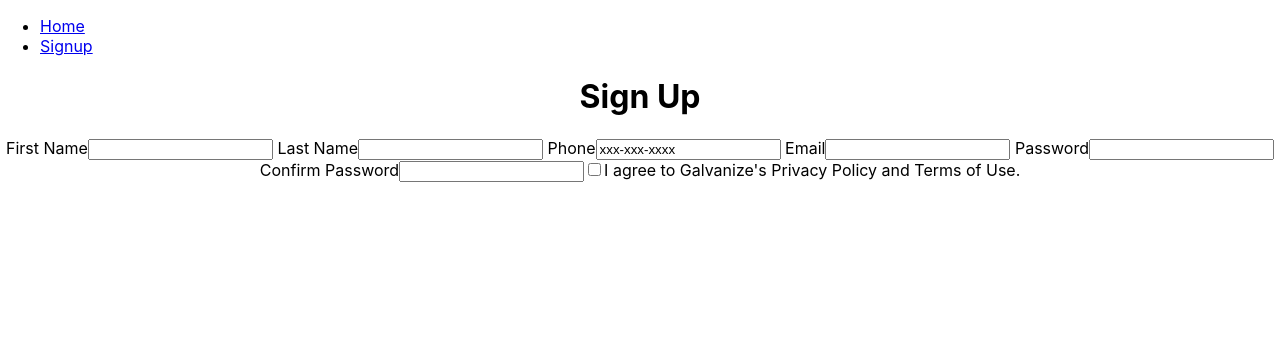
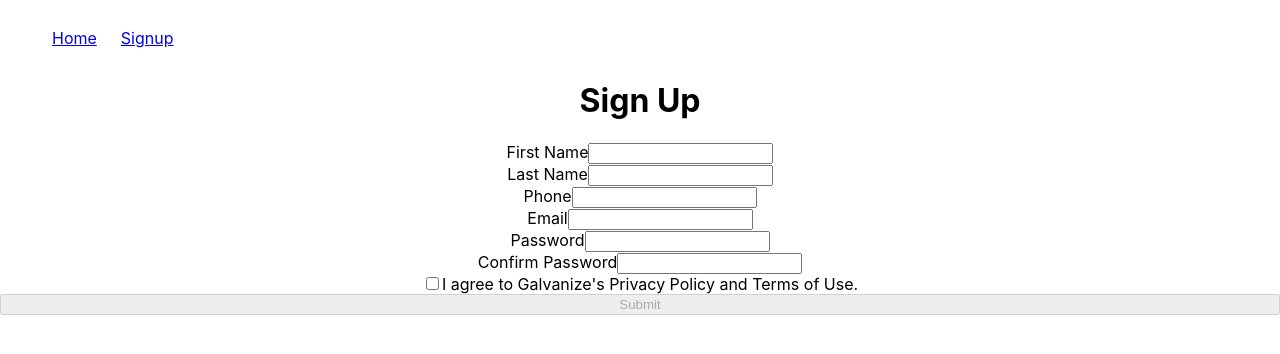
Before and after one commit to jmichelin/admissions-portal, a React (Create React App) app in the folder client/: page /signup in a window 1280 px wide. Shown: the top 354 px of the page. Built offline with nearby package versions, Linux system fonts and the light colour scheme.

Commit message:
added signup form fields

```diff
--- a/client/src/App.css
+++ b/client/src/App.css
@@ -1,18 +1,21 @@
 .App {
   text-align: center;
-}
-
-.App-header {
-  background-color: #282c34;
-  min-height: 100vh;
-  display: flex;
-  flex-direction: column;
-  align-items: center;
-  justify-content: center;
-  font-size: calc(10px + 2vmin);
-  color: white;
 }
 
 .App-link {
   color: #61dafb;
 }
+
+header nav ul {
+  display: flex;
+  list-style: none;
+}
+
+header nav li {
+  padding: 12px;
+}
+
+form {
+  display: flex;
+  flex-direction: column;
+}
--- a/client/src/pages/Signup.js
+++ b/client/src/pages/Signup.js
@@ -9,12 +9,14 @@ class Signup extends Component {
     this.state = {
       first_name: '',
       last_name:'',
-      phone:'xxx-xxx-xxxx',
+      phone:'',
       email:'',
       password:'',
       confirmedPassowrd: '',
-      consent: false
+      consent: false,
+      isFormValid: false
     }
+    this.handleSubmit = this.handleSubmit.bind(this);
     this.handleInputChange = this.handleInputChange.bind(this);
 
   }
@@ -32,33 +34,39 @@ class Signup extends Component {
     });
   }
 
+  handleSubmit(event) {
+    event.preventDefault();
+    console.log('submitting form!');
+  }
+
   render() {
     return (
     <div className="App">
       <h1>Sign Up</h1>
       <form onSubmit={this.handleSubmit}>
         <label> First Name
-          <input type="text" name="first_name" value={this.state.first_name} onChange={this.handleInputChange}></input>
+          <input type="text" name="first_name" required value={this.state.first_name} onChange={this.handleInputChange}></input>
         </label>
         <label> Last Name
-          <input type="text" name="last_name" value={this.state.last_name} onChange={this.handleInputChange}></input>
+          <input type="text" name="last_name" required value={this.state.last_name} onChange={this.handleInputChange}></input>
         </label>
         <label> Phone
-          <input type="text" name="phone" value={this.state.phone} onChange={this.handleInputChange}></input>
+          <input type="text" name="phone" required value={this.state.phone} onChange={this.handleInputChange}></input>
         </label>
         <label> Email
-          <input type="text" name="email" value={this.state.email} onChange={this.handleInputChange}></input>
+          <input type="text" name="email" required value={this.state.email} onChange={this.handleInputChange}></input>
         </label>
         <label> Password
-          <input type="text" name="password" value={this.state.password} onChange={this.handleInputChange}></input>
+          <input type="text" name="password" required value={this.state.password} onChange={this.handleInputChange}></input>
         </label>
         <label> Confirm Password
-          <input type="text" name="confirmedPassowrd" value={this.state.confirmedPassword} onChange={this.handleInputChange}></input>
+          <input type="text" name="confirmedPassowrd" required value={this.state.confirmedPassword} onChange={this.handleInputChange}></input>
         </label>
         <label>
-          <input type="checkbox" name="consent" checked={this.state.consent} onChange={this.handleInputChange}></input>
+          <input type="checkbox" name="consent" required checked={this.state.consent} onChange={this.handleInputChange}></input>
           I agree to Galvanize's Privacy Policy and Terms of Use.
       </label>
+      <input type="submit" value="Submit" disabled={!this.state.isFormValid}/>
       </form>
     </div>
     );
```
